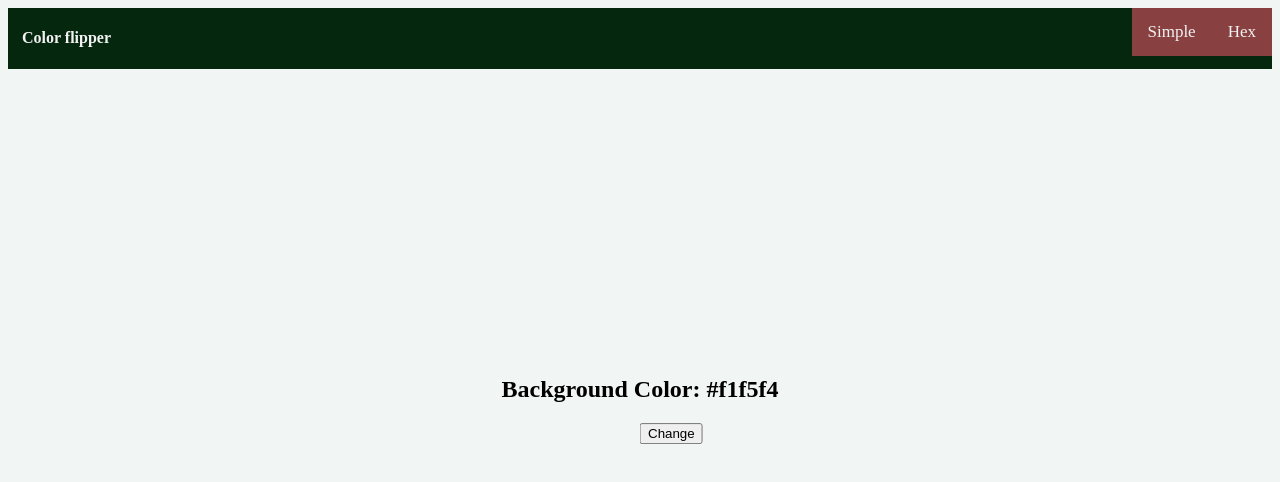
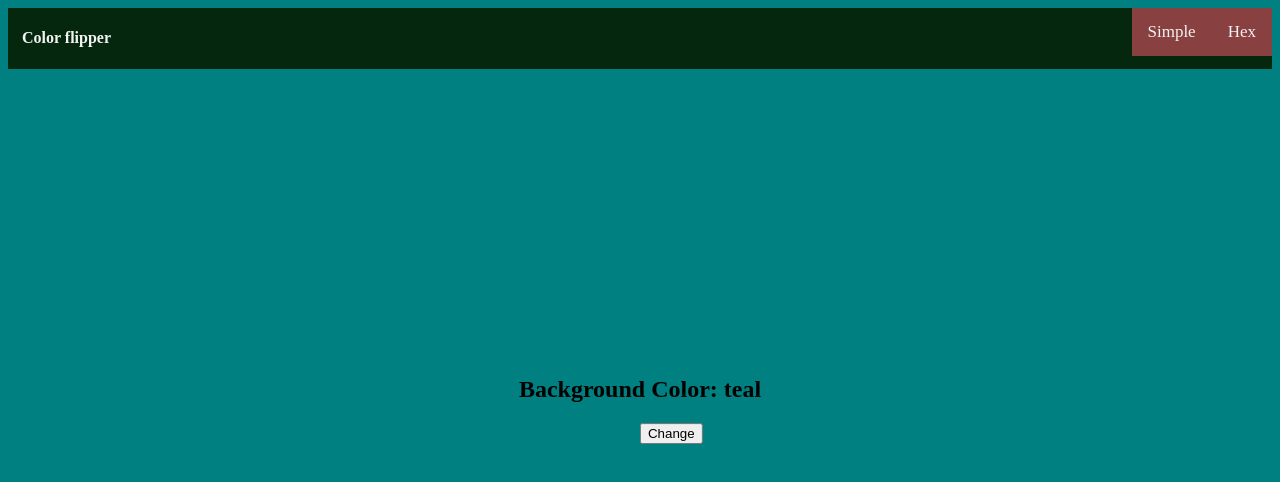
Before and after one commit to animeshg93/js-learning, a plain HTML site: page color-flipper/index.html in a window 1280 px wide. Both pictures are taken after a click on the button "Change". Drawn offline with Linux system fonts and the light colour scheme.

Commit message:
Added random colr names

```diff
--- a/color-flipper/index.html
+++ b/color-flipper/index.html
@@ -5,7 +5,7 @@
 	<link rel="stylesheet" href="style.css">
 </head>
 
-<body style="background-color: aquamarine">
+<body style="background-color: wheat;";>
 	<nav>
 		<div class="nav-center">
 			<h4 class="left">Color flipper</h4>
@@ -15,8 +15,8 @@
 	</nav>
 	<main>
 		<div class="container">
-			<h2>Background Color: <span id="color-name">#f1f5f8</span></h2>
-			<button class="btn" id="btn" onclick="getColor()">Change</button>
+			<h2>Background Color: <span id="color-name">wheat</span></h2>
+			<button class="btn" id="btn" onclick="changeColor()">Change</button>
 		</div>
 	</main>
 	<script src="script.js"></script>
--- a/color-flipper/script.js
+++ b/color-flipper/script.js
@@ -1,5 +1,8 @@
-function getColor() {
-    const color = document.getElementById("color-name");
-    color.innerHTML = "#f1f5f4"
-    document.body.style.backgroundColor = "#f1f5f4"
-  }
+const colorList = ["aquamarine", "thistle", "blue", "brown", "red", "white", "green", "darkgrey", "cyan", "darkorange", "teal", "tan", "silver"]
+
+function changeColor() {
+  var bgcolor = document.getElementById("color-name");
+  var randomColor = colorList[Math.floor(Math.random() * colorList.length)];
+  bgcolor.innerHTML = randomColor
+  document.body.style.backgroundColor = randomColor
+}
```
